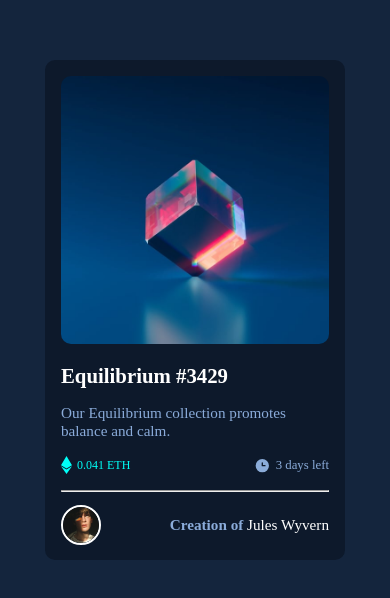
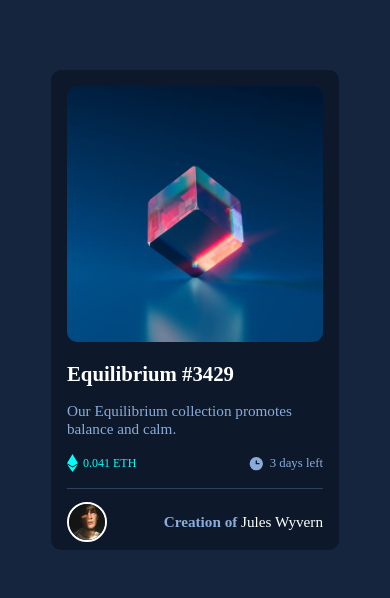
Before and after one commit to Nayaya-30/NFT-Preview-Card-Component, a plain HTML site: page index.html in a window 390 px wide. Shown: the part 112-710 px from the top of the page. Drawn offline with Linux system fonts and the light colour scheme.

Commit message:
Refactor HTML and CSS for NFT preview card component
- Updated <hr> element to use a class for consistent styling.
- Adjusted container dimensions and transition effects for better responsiveness.
- Removed unnecessary hover effect on NFT image.

```diff
--- a/index.html
+++ b/index.html
@@ -44,7 +44,7 @@
       </div>
     </article>
 
-    <hr>
+    <hr class="divider">
 
     <div class="creator_profile flex">
       <img class="creator_avatar" src="./images/image-avatar.png" alt="Creator Avatar">
--- a/style.css
+++ b/style.css
@@ -3,7 +3,6 @@
     padding: 0;
     box-sizing: border-box;
 }
-
 body {
     background-color: hsl(216, 50%, 16%);
     display: flex;
@@ -14,25 +13,21 @@ body {
 
 .container {
     background-color: hsl(217, 54%, 11%);
-    max-height: 500px;
-    max-width: 300px;
-    padding: 1rem;
+    max-height: 30rem;
+    max-width: 18rem;
+    padding: calc(1rem);
     border-radius: 10px;
 }
 
 .nft {
     position: relative;
-    transition: all .5s ease-in-out;
+    transition: all .3s ease-in-out;
 }
 .nft_img {
     width: 100%;
     border-radius: 10px;
     margin-bottom: 1rem;
     transition: all .3s ease-in-out;
-}
-.nft_img:hover {
-    cursor: pointer;
-    filter: hue-rotate(180deg) sepia(1) invert(1);
 }
 .eye {
     position: absolute;
@@ -87,8 +82,12 @@ body {
     color: hsl(215, 51%, 70%);
 }
 
-hr {
+.divider {
     margin-bottom: .8rem;
+    /* width: 100%; */
+    height: 1px;
+    border: none;
+    background-color: hsl(215, 32%, 27%);
 }
 
 .creator_profile img {
```
